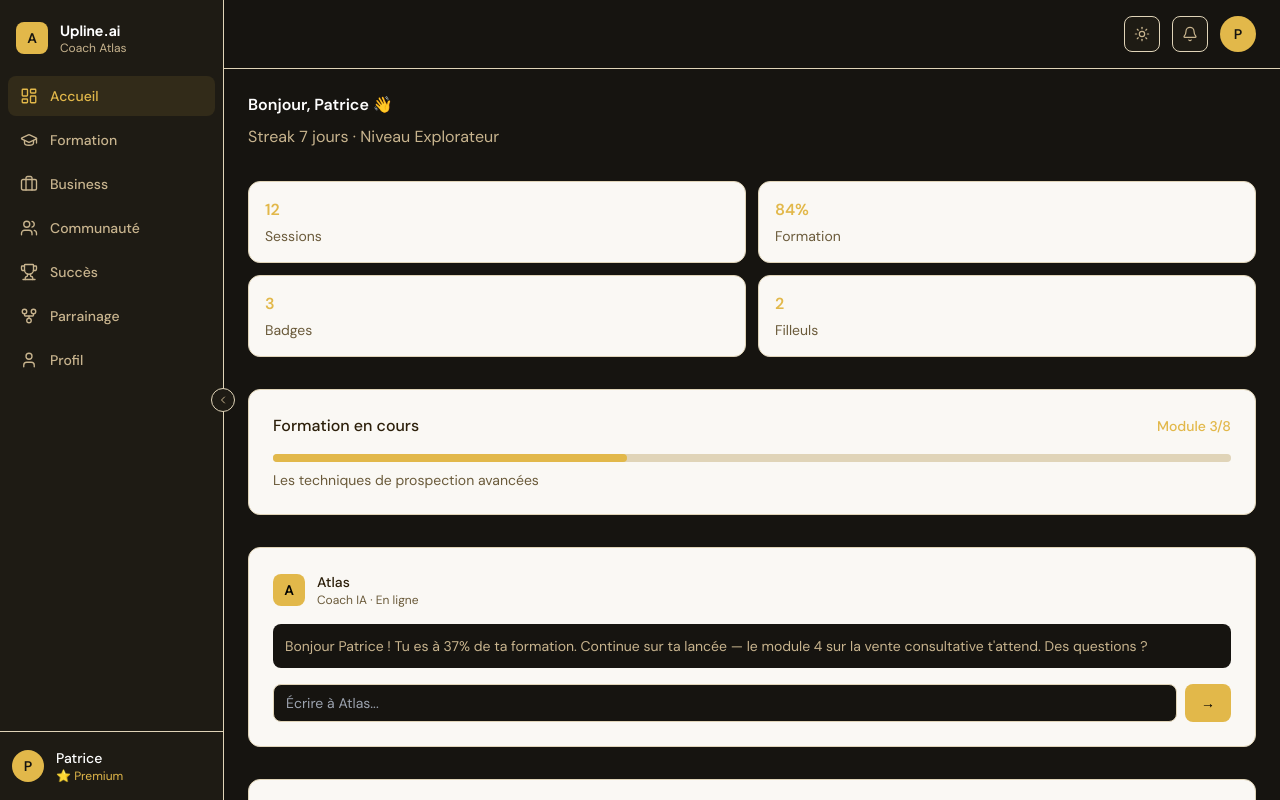
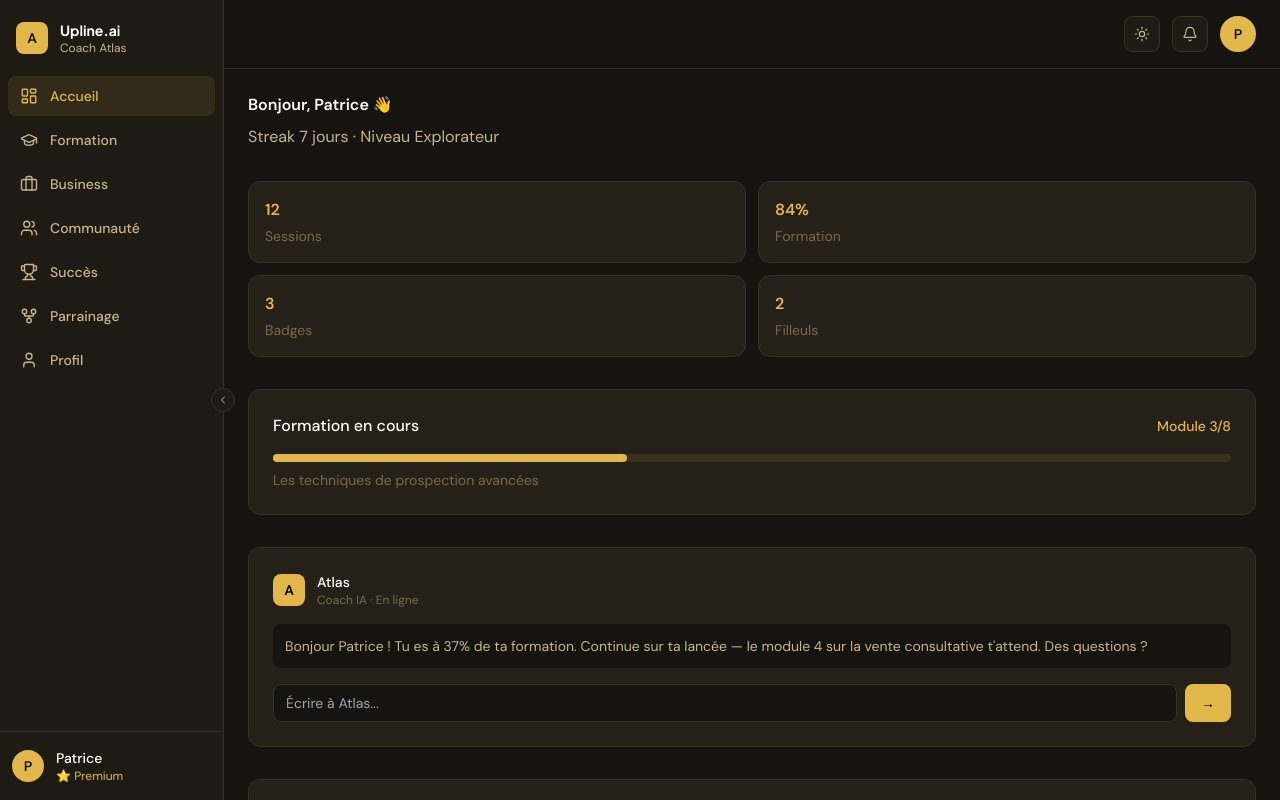
Before and after one commit to Biz4me/upline-dashboard, a Next.js app: page / in a window 1280 px wide. Built offline with nearby package versions, Linux system fonts and the light colour scheme.

Commit message:
fix: dark mode uniforme contraste optimal

```diff
--- a/src/app/globals.css
+++ b/src/app/globals.css
@@ -21,18 +21,18 @@
   .dark {
     --bg: #161410;
     --bg-secondary: #1E1B14;
-    --bg-card: #FAF8F4;
-    --bg-input: #EDE5D0;
-    --border: #E0D4B8;
-    --text-on-card: #2C1F0A;
-    --text-secondary-on-card: #5A4A2A;
+    --bg-card: #252018;
+    --bg-input: #1A1710;
+    --border: #3A3020;
     --text: #FFFFFF;
     --text-secondary: #C8B48E;
-    --text-muted: #6A5A3A;
+    --text-muted: #7A6A4A;
     --gold: #E2B84A;
     --gold-hover: #ECC85E;
     --gold-muted: #3d3420;
     --gold-bg: rgba(226,184,74,0.1);
+    --text-on-card: #FFFFFF;
+    --text-secondary-on-card: #C8B48E;
   }
 
   * {
```
